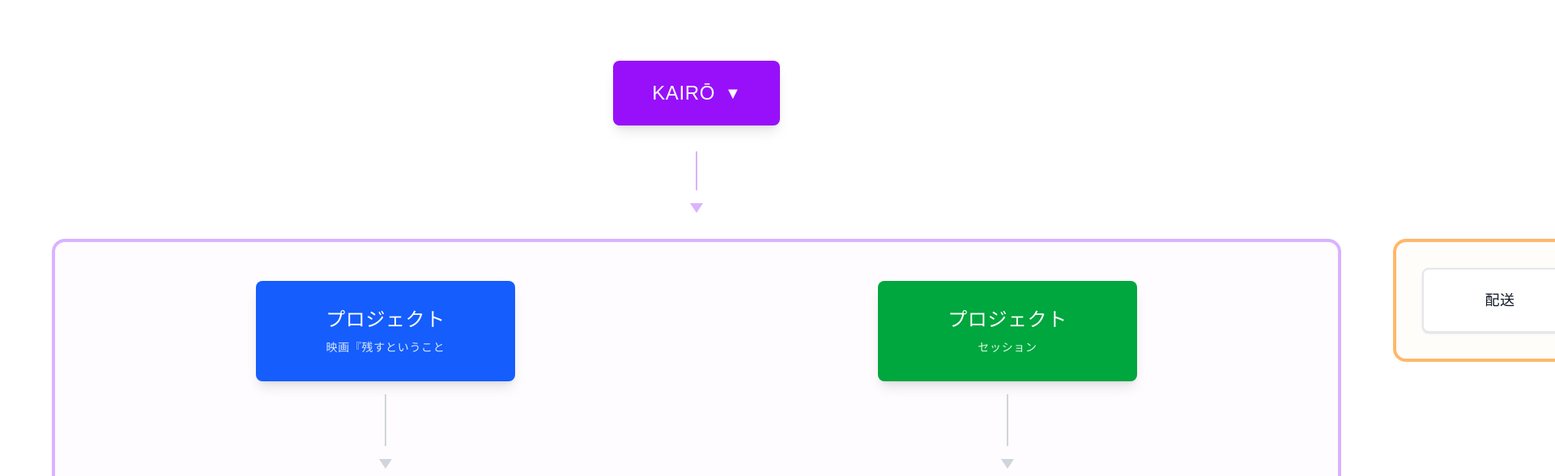
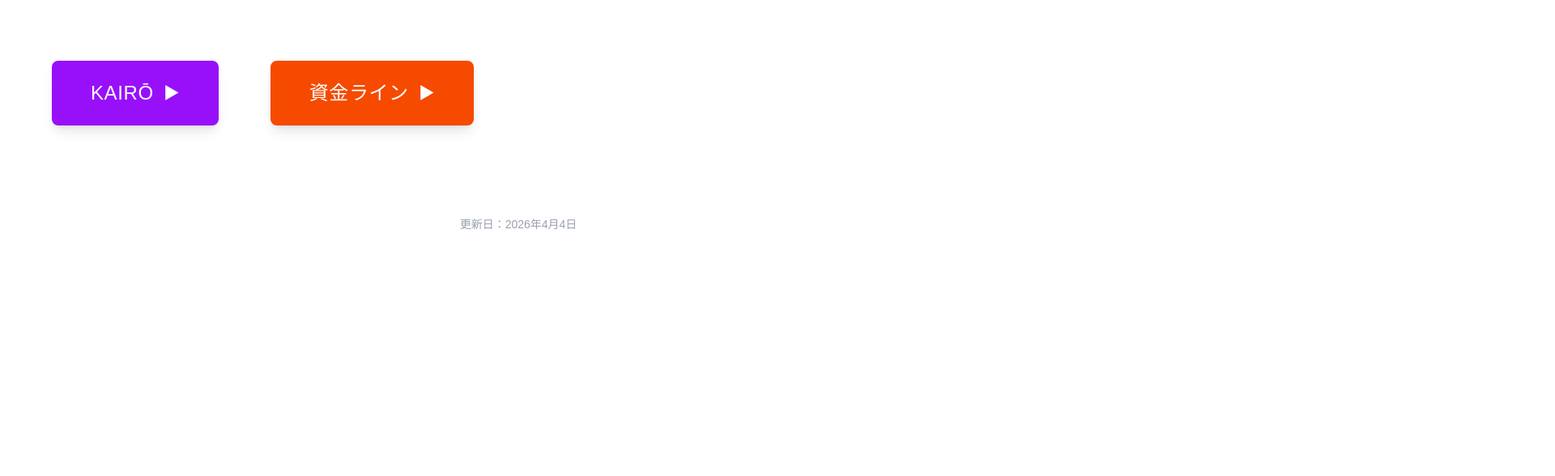
Before and after one commit to spotlight2016red-cmyk/matome-app, a Next.js app: page / in a window 1280 px wide. Shown: the part 1128-1716 px from the top of the page at 81% size, 1920 px wide, since content can reach past the window. After the commit the page ends 1479 px from the top, so only its background shows below. Built offline with nearby package versions, Linux system fonts and the light colour scheme.

Commit message:
fix: start KAIRŌ and 資金ライン sections collapsed
Made-with: Cursor

```diff
--- a/app/components/OrganizationChart.tsx
+++ b/app/components/OrganizationChart.tsx
@@ -31,8 +31,8 @@ const defaultPriorityTasks: PriorityTaskItem[] = [
 const defaultDailyTasks = ["毎日タスク1", "毎日タスク2", "毎日タスク3"];
 
 export function OrganizationChart() {
-  const [isKairoExpanded, setIsKairoExpanded] = React.useState(true);
-  const [isShikinExpanded, setIsShikinExpanded] = React.useState(true);
+  const [isKairoExpanded, setIsKairoExpanded] = React.useState(false);
+  const [isShikinExpanded, setIsShikinExpanded] = React.useState(false);
   const [isEditingMemo, setIsEditingMemo] = React.useState(false);
 
   const [memoItems, setMemoItems] =
```
